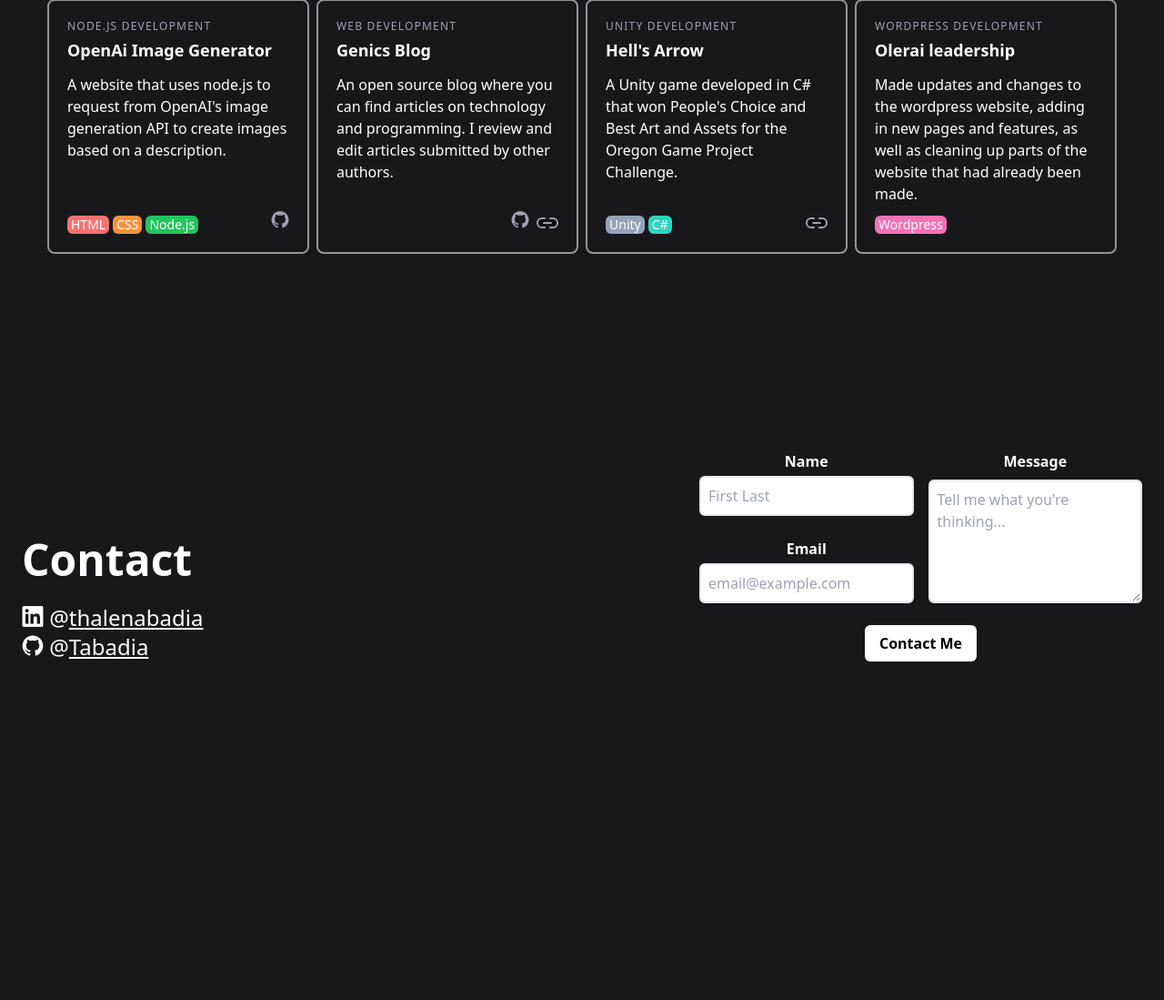
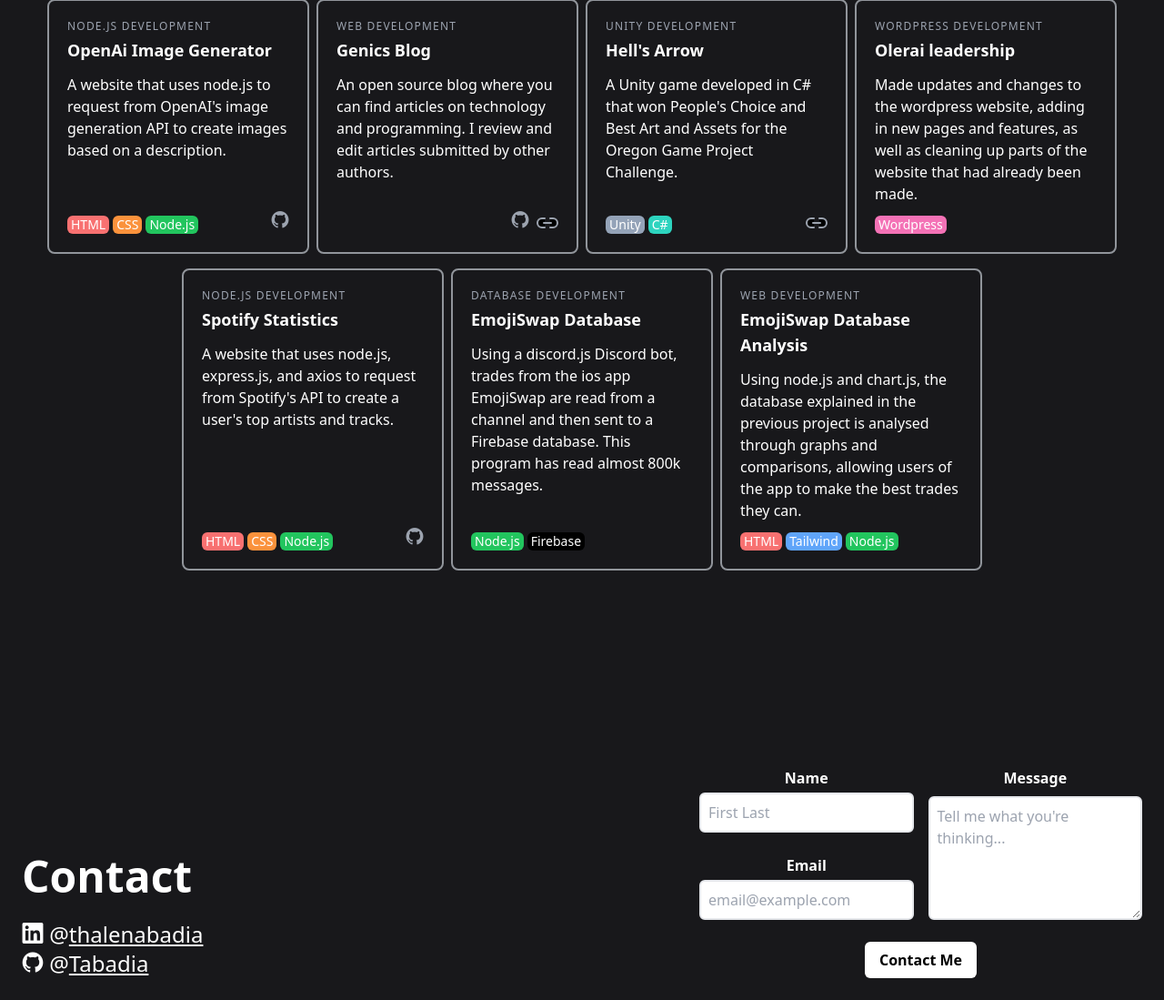
Before and after one commit to Tabadia/thalenabadia, a PHP site: page / in a window 1280 px wide. Shown: the part 2492-3591 px from the top of the page at 91% size. Before the commit the page ends 3219 px from the top, so only its background shows below. Run offline with PHP 8.4, Linux system fonts and the light colour scheme.

Commit message:
Updated projects

```diff
--- a/public_html/index.html
+++ b/public_html/index.html
@@ -453,9 +453,6 @@
             </div>
 
             <div class="w-72 border-2 border-slate-200 border-opacity-60 rounded-lg overflow-hidden flex flex-col reveal">
-              <!--<div class="bg-white flex justify-center">
-                <img class="lg:h-36 md:h-24 h-full object-cover object-center" src="img/mp3chapter.png">
-              </div>-->
               <div class="px-5 pt-5">
                 <h2 class="tracking-widest text-xs title-font font-medium text-gray-400 mb-1">
                   WORDPRESS DEVELOPMENT
@@ -474,6 +471,67 @@
                     <span class="devicon-github-plain"></span>
                   </a> -->
                 </div>
+              </div>
+            </div>
+
+            <div class="w-72 border-2 border-slate-200 border-opacity-60 rounded-lg overflow-hidden flex flex-col reveal">
+              <div class="px-5 pt-5">
+                <h2 class="tracking-widest text-xs title-font font-medium text-gray-400 mb-1">
+                  NODE.JS DEVELOPMENT
+                </h2>
+                <h1 class="title-font text-lg font-semibold mb-3">
+                  Spotify Statistics
+                </h1>
+                <p class="text-base mb-3">
+                  A website that uses node.js, express.js, and axios to request from Spotify's API to create a user's top artists and tracks.
+                </p>
+              </div>
+              <div class="flex items-end flex-wrap flex-grow px-5 pb-5">
+                <div class="text-sm rounded-md bg-red-400 px-1 mr-1 w-fit">HTML</div>
+                <div class="text-sm rounded-md bg-orange-400 px-1 mr-1 w-fit">CSS</div>
+                <div class="text-sm rounded-md bg-green-500 px-1 mr-1 w-fit">Node.js</div>
+                <div class="flex flex-row justify-end items-end flex-auto text-xl text-gray-400 gap-x-2">
+                  <a href="https://github.com/Tabadia/spotify-statistics" target="_blank">
+                    <span class="devicon-github-plain"></span>
+                  </a>
+                </div>
+              </div>
+            </div>
+
+            <div class="w-72 border-2 border-slate-200 border-opacity-60 rounded-lg overflow-hidden flex flex-col reveal">
+              <div class="px-5 pt-5">
+                <h2 class="tracking-widest text-xs title-font font-medium text-gray-400 mb-1">
+                  DATABASE DEVELOPMENT
+                </h2>
+                <h1 class="title-font text-lg font-semibold mb-3">
+                  EmojiSwap Database
+                </h1>
+                <p class="text-base mb-3">
+                  Using a discord.js Discord bot, trades from the ios app EmojiSwap are read from a channel and then sent to a Firebase database. This program has read almost 800k messages.
+                </p>
+              </div>
+              <div class="flex items-end flex-wrap flex-grow px-5 pb-5">
+                <div class="text-sm rounded-md bg-green-500 px-1 mr-1 w-fit">Node.js</div>
+                <div class="text-sm rounded-md bg-black px-1 mr-1 w-fit">Firebase</div>
+              </div>
+            </div>
+
+            <div class="w-72 border-2 border-slate-200 border-opacity-60 rounded-lg overflow-hidden flex flex-col reveal">
+              <div class="px-5 pt-5">
+                <h2 class="tracking-widest text-xs title-font font-medium text-gray-400 mb-1">
+                  WEB DEVELOPMENT
+                </h2>
+                <h1 class="title-font text-lg font-semibold mb-3">
+                  EmojiSwap Database Analysis
+                </h1>
+                <p class="text-base mb-3">
+                  Using node.js and chart.js, the database explained in the previous project is analysed through graphs and comparisons, allowing users of the app to make the best trades they can.
+                </p>
+              </div>
+              <div class="flex items-end flex-wrap flex-grow px-5 pb-5">
+                <div class="text-sm rounded-md bg-red-400 px-1 mr-1 w-fit">HTML</div>
+                <div class="text-sm rounded-md bg-blue-400 px-1 mr-1 w-fit">Tailwind</div>
+                <div class="text-sm rounded-md bg-green-500 px-1 mr-1 w-fit">Node.js</div>
               </div>
             </div>
 
--- a/public_html/styles.css
+++ b/public_html/styles.css
@@ -871,6 +871,10 @@
   margin-bottom: 0.75rem;
 }
 
+.mt-16 {
+  margin-top: 4rem;
+}
+
 .mb-6 {
   margin-bottom: 1.5rem;
 }
@@ -917,10 +921,6 @@
 
 .mr-3 {
   margin-right: 0.75rem;
-}
-
-.mt-16 {
-  margin-top: 4rem;
 }
 
 .mb-96 {
@@ -1738,6 +1738,11 @@
   background-color: rgb(244 114 182 / var(--tw-bg-opacity));
 }
 
+.bg-black {
+  --tw-bg-opacity: 1;
+  background-color: rgb(0 0 0 / var(--tw-bg-opacity));
+}
+
 .bg-green-400 {
   --tw-bg-opacity: 1;
   background-color: rgb(74 222 128 / var(--tw-bg-opacity));
@@ -1776,11 +1781,6 @@
 .bg-gray-500 {
   --tw-bg-opacity: 1;
   background-color: rgb(107 114 128 / var(--tw-bg-opacity));
-}
-
-.bg-black {
-  --tw-bg-opacity: 1;
-  background-color: rgb(0 0 0 / var(--tw-bg-opacity));
 }
 
 .bg-gray-800 {
@@ -2125,6 +2125,10 @@
   padding-bottom: 1.25rem;
 }
 
+.pb-4 {
+  padding-bottom: 1rem;
+}
+
 .pt-6 {
   padding-top: 1.5rem;
 }
@@ -2163,10 +2167,6 @@
 
 .pl-5 {
   padding-left: 1.25rem;
-}
-
-.pb-4 {
-  padding-bottom: 1rem;
 }
 
 .text-left {
@@ -2737,14 +2737,6 @@
     margin-top: 5rem;
   }
 
-  .sm\:mt-52 {
-    margin-top: 13rem;
-  }
-
-  .sm\:mt-36 {
-    margin-top: 9rem;
-  }
-
   .sm\:mt-48 {
     margin-top: 12rem;
   }
```
